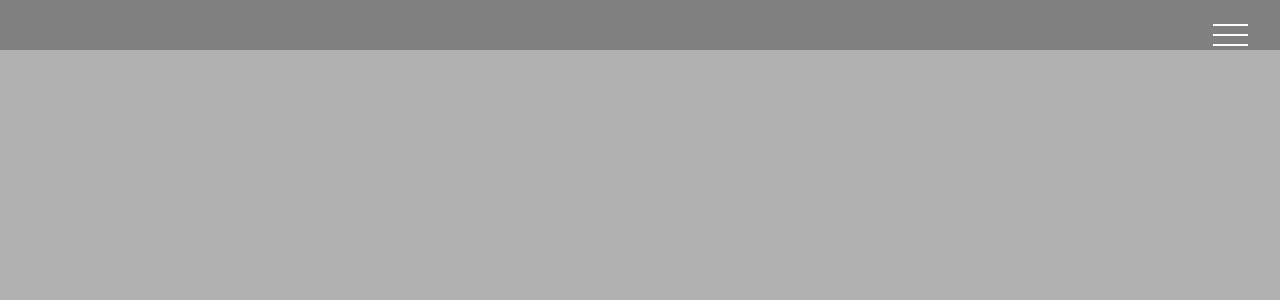
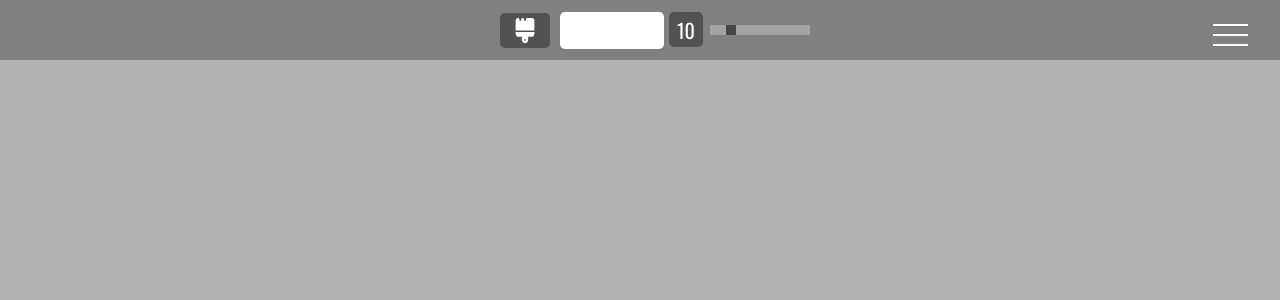
Before and after one commit to PyonAU/my-cv, a Next.js app: page /projects/paint-clone in a window 1280 px wide. Shown: the top 300 px of the page. Built offline with nearby package versions, Linux system fonts and the light colour scheme.

Commit message:
feat: added brush icons on top bar

```diff
--- /dev/null
+++ b/app/projects/paint-clone/paint-clone-components/Brush.jsx
@@ -0,0 +1,28 @@
+import { FontAwesomeIcon } from '@fortawesome/react-fontawesome';
+import { faBrush } from '@fortawesome/free-solid-svg-icons';
+import styles from './Brush.module.css';
+
+const Brush = () => {
+  return (
+    <div className={`${styles.brush} ${styles.tool}`}>
+      <FontAwesomeIcon
+        className={styles.brushIcon}
+        icon={faBrush}
+        title="Brush"
+      />
+      <input className={styles.labelStyle} type="text" />
+      <span className={styles.size} title="Brush Size">
+        10
+      </span>
+      <input
+        type="range"
+        min="1"
+        max="50"
+        className={styles.slider}
+        defaultValue="10"
+      />
+    </div>
+  );
+};
+
+export default Brush;
--- /dev/null
+++ b/app/projects/paint-clone/paint-clone-components/Brush.module.css
@@ -0,0 +1,87 @@
+.brush > * {
+  margin-left: 10px;
+}
+
+.tool {
+  position: relative;
+  top: 3px;
+}
+
+.tool:not(:first-child) {
+  margin-left: 8px;
+}
+
+/* Font Awesome Icons */
+.brushIcon {
+  font-size: 25px;
+  position: relative;
+  top: 10px;
+  background-color: rgb(82, 82, 82);
+  padding: 5px;
+  border-radius: 5px;
+  width: 40px;
+  text-align: center;
+  cursor: pointer;
+}
+
+.brushIcon:hover {
+  filter: brightness(90%);
+}
+
+.labelStyle {
+  border-radius: 5px;
+  border: none;
+  text-align: center;
+  height: 35px;
+  width: 100px;
+  /* color: white; */
+  cursor: pointer;
+  outline: none;
+}
+
+.size {
+  min-width: 40px;
+  height: 35px;
+  position: relative;
+  top: 4px;
+  left: -5px;
+  background-color: rgb(82, 82, 82);
+  border-radius: 5px;
+  padding: 2.5px 8px;
+  color: white;
+  font-size: 20px;
+  user-select: none;
+}
+
+/* Custom Slider */
+.slider {
+  -webkit-appearance: none;
+  position: relative;
+  left: -8px;
+  width: 100px;
+  height: 10px;
+  background: rgb(177, 177, 177);
+  outline: none;
+  opacity: 0.7;
+  cursor: pointer;
+  -webkit-transition: 0.2s;
+  transition: opacity 0.2s;
+}
+
+.slider:hover {
+  opacity: 1;
+}
+
+.slider::-webkit-slider-thumb {
+  -webkit-appearance: none;
+  appearance: none;
+  width: 10px;
+  height: 10px;
+  background: rgb(47, 47, 47);
+}
+
+.slider::-moz-range-thumb {
+  width: 10px;
+  height: 10px;
+  background: rgb(47, 47, 47);
+}
--- a/app/projects/paint-clone/paint-clone-components/Paint.jsx
+++ b/app/projects/paint-clone/paint-clone-components/Paint.jsx
@@ -1,8 +1,10 @@
+import Brush from './/Brush';
 import styles from './Paint.module.css';
 
 const Paint = () => {
   return (
     <div className={styles.topBar}>
+      <Brush />
     </div>
   )
 }
--- a/app/projects/paint-clone/paint-clone-components/Paint.module.css
+++ b/app/projects/paint-clone/paint-clone-components/Paint.module.css
@@ -1,6 +1,6 @@
 .topBar {
   padding-left: 15px;
-  height: 50px;
+  height: 60px;
   width: 100%;
   position: fixed;
   background-color: grey;
```
